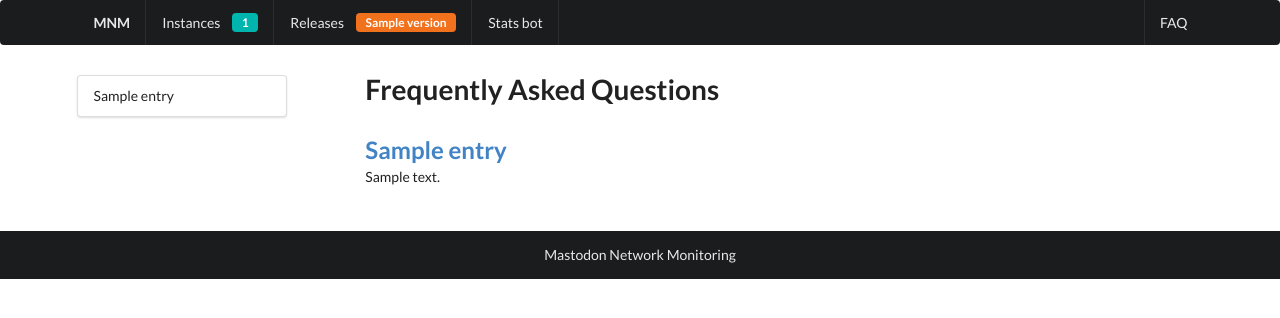
After one commit to EliotBerriot/mnm, a Django app: template mnm/templates/faq/index.html in a window 1280 px wide. The commit adds this page. Shown: the top 318 px of the page. Run offline with Django 3.2, Linux system fonts and the light colour scheme; the template is opened without the code that fills it: most values are stand-ins (such as "Sample title", 1, 10 or a date in 2020).

Commit message:
Fixed #19: added a simple FAQ to answer common questions

```diff
--- a/config/settings/base.py
+++ b/config/settings/base.py
@@ -66,6 +66,7 @@ LOCAL_APPS = [
     'mnm.client',
     'mnm.bot',
     'mnm.releases',
+    'mnm.faq',
     # Your stuff: custom apps go here
 ]
 
--- a/config/urls.py
+++ b/config/urls.py
@@ -21,6 +21,7 @@ urlpatterns = [
     url(r'^bot/', include('mnm.bot.urls', namespace='bot')),
     url(r'^instances/', include('mnm.instances.urls', namespace='instances')),
     url(r'^releases/', include('mnm.releases.urls', namespace='releases')),
+    url(r'^faq/', include('mnm.faq.urls', namespace='faq')),
     url(r'^accounts/', include('allauth.urls')),
 
     # Your stuff: custom urls includes go here
--- a/mnm/static/js/project.js
+++ b/mnm/static/js/project.js
@@ -1,3 +1,8 @@
 $('.ui.accordion')
   .accordion()
 ;
+$('.ui.sticky')
+  .sticky({
+    context: '.context'
+  })
+;
--- a/mnm/templates/base.html
+++ b/mnm/templates/base.html
@@ -29,10 +29,12 @@
     <div class="ui inverted menu">
       <div class="ui container">
           <a class="header item" href="/">MNM</a>
-          <a class="item" href="{% url 'home' %}">Home</a>
           <a class="item" href="{% url 'instances:index' %}">Instances <div class="ui teal label">{{ instances_count }}</div></a>
           <a class="item" href="{% url 'releases:index' %}">Releases <div class="ui orange label">{{ current_release.version }}</div></a>
           <a class="item" href="{% url 'bot:help' %}">Stats bot</a>
+          <div class="right menu">
+            <a class="item" href="{% url 'faq:index' %}">FAQ</a>
+          </div>
 
       </div>
     </div>
--- /dev/null
+++ b/mnm/templates/faq/index.html
@@ -0,0 +1,25 @@
+{% extends "base.html" %}
+
+{% block content %}
+    <div class="ui grid context">
+        <div class="four wide column">
+            <div class="ui sticky vertical pointing menu">
+                {% for entry in entries %}
+                    <a class="item" href="#entry-{{ entry.id }}">{{ entry.title }}</a>
+                {% endfor %}
+            </div>
+        </div>
+        <div class="eight wide column">
+            <div class="ui text container">
+                <h1 class="ui header">Frequently Asked Questions</h1>
+
+                {% for entry in entries %}
+                    <div class="ui vertical segment" id="entry-{{ entry.id }}">
+                        <h2><a href="#entry-{{ entry.id }}">{{ entry.title }}</a></h2>
+                        {{ entry.content_rendered|safe }}
+                    </div>
+                {% endfor %}
+            </div>
+        </div>
+    </div>
+{% endblock content %}
```
Also changed, not shown: mnm/faq/admin.py (added, +25 -0 lines), mnm/faq/models.py (added, +34 -0 lines), mnm/faq/tests/factories.py (added, +10 -0 lines), mnm/faq/tests/test_models.py (added, +20 -0 lines), mnm/faq/tests/test_views.py (added, +20 -0 lines), mnm/faq/urls.py (added, +14 -0 lines), mnm/faq/views.py (added, +10 -0 lines), mnm/faq/__init__.py (added), mnm/faq/migrations/0001_initial.py (added), mnm/faq/migrations/__init__.py (added), mnm/faq/tests/__init__.py (added).
